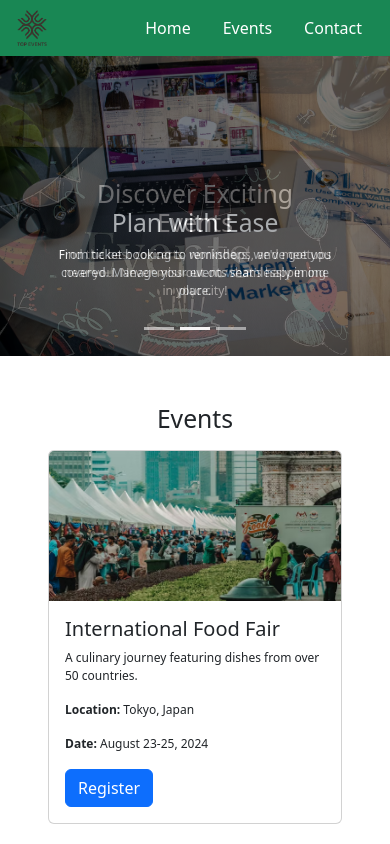
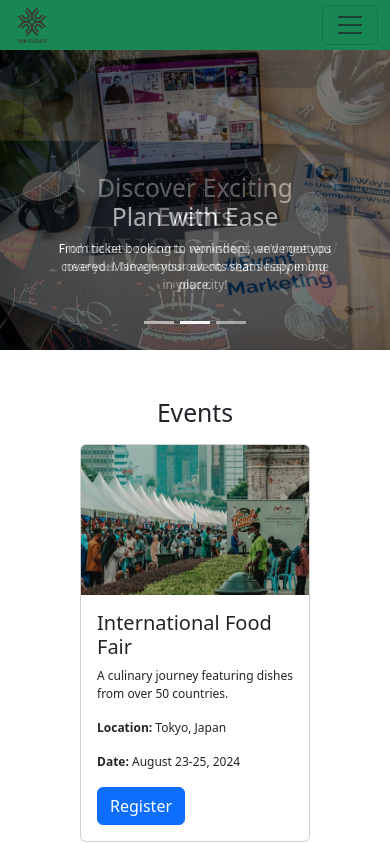
Before and after one commit to MuhammadEhtishamRaza/Event-App, a React (Vite) app: page / in a window 390 px wide. Shown: the top 844 px of the page. Built offline with nearby package versions, Linux system fonts and the light colour scheme.

Commit message:
Added Framer Motion animation on card. Make navbar responsive.

```diff
--- a/data.js
+++ b/data.js
@@ -157,7 +157,8 @@ export const events = [
   },
   {
     title: "Automotive Innovation Show",
-    description: "Showcase of electric and self-driving cars.",
+    description:
+      "Showcase of electric and self-driving cars and innovative designs.",
     location: "Detroit, USA",
     date: "January 15-18, 2025",
     image: "Futuristic Car on Display",
--- a/package.json
+++ b/package.json
@@ -11,6 +11,7 @@
   },
   "dependencies": {
     "bootstrap": "^5.3.6",
+    "framer-motion": "^12.16.0",
     "react": "^19.1.0",
     "react-bootstrap": "^2.10.10",
     "react-dom": "^19.1.0"
--- a/src/components/card/Card.css
+++ b/src/components/card/Card.css
@@ -9,4 +9,8 @@
   .card-title-text {
     font-size: 1rem;
   }
+  #row-card {
+    margin-left: 20px;
+    margin-right: 20px;
+  }
 }
--- a/src/components/card/Card.jsx
+++ b/src/components/card/Card.jsx
@@ -1,4 +1,5 @@
-// import { useState } from "react";
+// eslint-disable-next-line no-unused-vars
+import { motion } from "framer-motion";
 import Card from 'react-bootstrap/Card';
 import Col from 'react-bootstrap/Col';
 import Row from 'react-bootstrap/Row';
@@ -16,28 +17,71 @@ const shuffleArray = (array) => {
     return shuffled;
 };
 
+// Animation variants
+const containerVariants = {
+    hidden: { opacity: 0 },
+    visible: {
+        opacity: 1,
+        transition: {
+            staggerChildren: 0.2
+        }
+    }
+};
+
+const cardVariants = {
+    hidden: {
+        opacity: 0,
+        y: 20
+    },
+    visible: {
+        opacity: 1,
+        y: 0,
+        transition: {
+            duration: 0.5,
+            ease: "easeOut"
+        }
+    },
+    hover: {
+        scale: 1.03,
+        boxShadow: "0px 10px 20px rgba(0,0,0,0.1)",
+        transition: {
+            duration: 0.3
+        }
+    }
+};
+
 const CardBox = () => {
     // Shuffle events and take first 6
     const randomEvents = shuffleArray(events).slice(0, 6);
 
-    // Log randomEvents for debugging (optional)
-    console.log(randomEvents);
-
     return (
-        <div className="m-5">
+        <div className="m-5" id="events">
             <h2 className='text-center mb-3'>Events</h2>
-            <Row xs={1} sm={2} md={3} className="g-4">
+            <motion.div
+                initial="hidden"
+                animate="visible"
+                variants={containerVariants}
+            >
+                <Row xs={1} sm={2} md={3} className="g-4" id="row-card">
                     {randomEvents.map((event, index) => (
                         <Col key={index}>
-                        <Card>
-                            {/* Use event.image with fallback for placeholders */}
+                            <motion.div
+                                variants={cardVariants}
+                                whileHover="hover"
+                            >
+                                <Card className="h-100" id="card-body">
+                                    <motion.div
+                                        whileHover={{ scale: 1.03 }}
+                                        transition={{ duration: 0.3 }}
+                                    >
                                         <Card.Img
                                             variant="top"
-                                src={event.imageUrl} // Fallback image
+                                            src={event.imageUrl}
                                             alt={event.title}
                                             height={250}
                                             className='image-card'
                                         />
+                                    </motion.div>
                                     <Card.Body>
                                         <Card.Title className='card-title-text'>{event.title}</Card.Title>
                                         <Card.Text>{event.description}</Card.Text>
@@ -46,9 +90,11 @@ const CardBox = () => {
                                         <Button type='submit' color='primary'>Register</Button>
                                     </Card.Body>
                                 </Card>
+                            </motion.div>
                         </Col>
                     ))}
                 </Row>
+            </motion.div>
         </div>
     );
 };
--- a/src/components/contact/Contact.jsx
+++ b/src/components/contact/Contact.jsx
@@ -4,7 +4,7 @@ import { FormGroup } from 'react-bootstrap';
 
 const Contact = () => {
     return (
-        <div className='contact-form col-6 m-auto py-3'>
+        <div className='contact-form col-6 m-auto py-3' id='contact'>
             <h2>Contact Us.</h2>
             <Form>
                 <Form.Group className="mb-3" controlId="exampleForm.ControlInput1">
--- a/src/components/header/Header.jsx
+++ b/src/components/header/Header.jsx
@@ -7,16 +7,19 @@ import "../header/Header.css"
 const Header = () => {
   return (
     <>
-      <Navbar bg="success" data-bs-theme="secondary" className='p-0'>
+      <Navbar bg="success" data-bs-theme="success" className='p-0' collapseOnSelect expand="sm">
         <Container>
           <Navbar.Brand href="/">
             <img src={logo} alt="Logo" className='Logo' />
           </Navbar.Brand>
-          <Nav className="ml-auto">
-            <Nav.Link href="/" className='p-3 custom-nav-link'>Home</Nav.Link>
-            <Nav.Link href="#events" className='p-3 custom-nav-link'>Events</Nav.Link>
-            <Nav.Link href="#contact" className='p-3 custom-nav-link'>Contact</Nav.Link>
-          </Nav>
+          <Navbar.Toggle aria-controls="responsive-navbar-nav" />
+          <Navbar.Collapse id="responsive-navbar-nav" className='justify-content-end'>
+            <Nav className="ml-auto">
+              <Nav.Link href="/" className='p-3 custom-nav-link'>Home</Nav.Link>
+              <Nav.Link href="#events" className='p-3 custom-nav-link'>Events</Nav.Link>
+              <Nav.Link href="#contact" className='p-3 custom-nav-link'>Contact</Nav.Link>
+            </Nav>
+          </Navbar.Collapse>
         </Container>
       </Navbar>
     </>
```
Also changed, not shown: 1 other file (tests, documents, lock files or other folders). Lines whose indentation alone changed are shown as unchanged.
